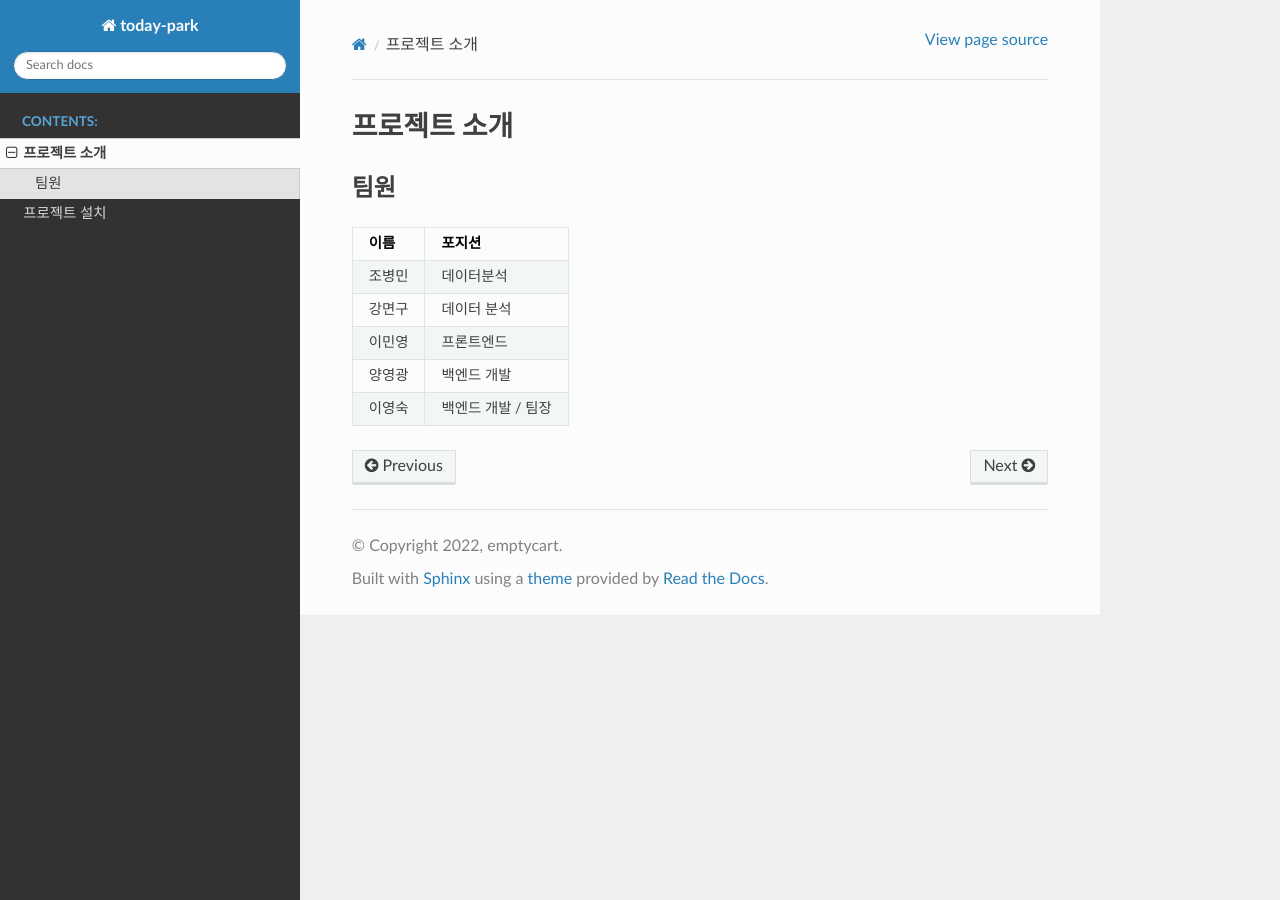
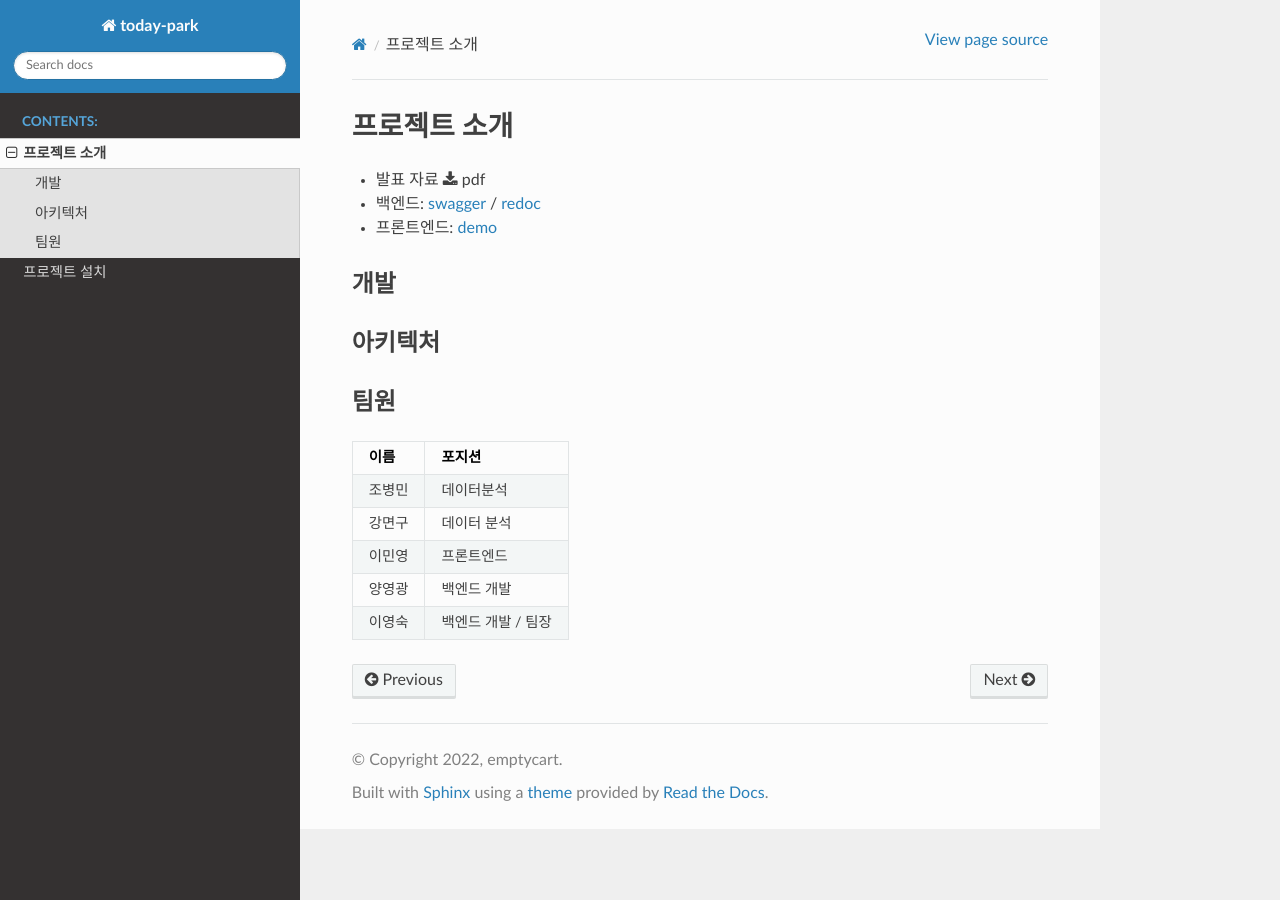
Before and after one commit to 2ykwang/today-park, a Sphinx documentation site: the page built from docs/introduce.rst, in a window 1280 px wide. Built offline with Sphinx 7.4.7 and the Read the Docs theme 2.0.0, drawn with Linux system fonts in a browser that asks for light colours.

Commit message:
docs: conf.py 설정 변경
* 발표자료 추가

```diff
--- a/docs/conf.py
+++ b/docs/conf.py
@@ -14,7 +14,10 @@
 # import sys
 # sys.path.insert(0, os.path.abspath('.'))
 
+import os
+import sys
 
+sys.path.insert(0, os.path.abspath(".."))
 # -- Project information -----------------------------------------------------
 
 project = "today-park"
@@ -27,7 +30,7 @@
 # Add any Sphinx extension module names here, as strings. They can be
 # extensions coming with Sphinx (named 'sphinx.ext.*') or your custom
 # ones.
-extensions = []
+extensions = ["sphinx.ext.todo", "sphinx.ext.viewcode", "sphinx.ext.autodoc"]
 
 # Add any paths that contain templates here, relative to this directory.
 templates_path = ["_templates"]
--- a/docs/introduce.rst
+++ b/docs/introduce.rst
@@ -3,6 +3,19 @@
 =======================
 프로젝트 소개
 =======================
+
+* 발표 자료 :download:`pdf <_static/220109.pdf>`
+* 백엔드: `swagger`_ \/ `redoc`_
+* 프론트엔드: `demo`_
+
+-----------------------
+개발
+-----------------------
+
+-----------------------
+아키텍처
+-----------------------
+
 
 -----------------------
 팀원
@@ -18,3 +31,8 @@
 양영광   백엔드 개발
 이영숙   백엔드 개발 / 팀장
 ======   ==================
+
+
+.. _swagger: https://today-park.herokuapp.com/swagger/
+.. _redoc: https://today-park.herokuapp.com/redoc/
+.. _demo: https://todaypark.vercel.app
```
Also changed, not shown: 1 other file.
